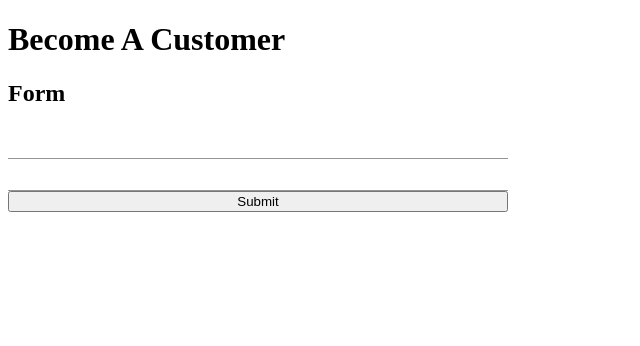
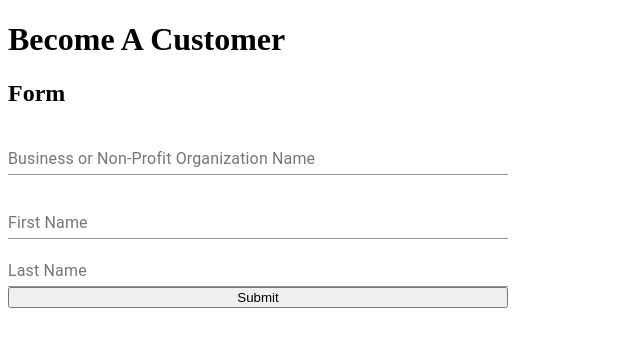
Before and after one commit to paulpladziewicz/forms, a Next.js app: page / in a window 1280 px wide. Shown: the top 346 px of the page, without its empty margins (0-640 px from the left). Built offline with nearby package versions, Linux system fonts and the light colour scheme.

Commit message:
added more fields

```diff
--- a/components/forms/BecomeACustomerForm.js
+++ b/components/forms/BecomeACustomerForm.js
@@ -9,8 +9,14 @@ const validationSchema = yup.object({
 		.email(),
 	businessName: yup
 		.string()
-		.required()
-		.max(10, 'Business name cannot be more than 10 characters.')
+		.required('Business name is required.')
+		.max(10, 'Business name cannot be more than 10 characters.'),
+	firstName: yup
+		.string()
+		.required('First name is required.'),
+	lastName: yup
+		.string()
+		.required('Last name is required.')
 });
 
 const BecomeACustomerForm = () => {
@@ -21,8 +27,9 @@ const BecomeACustomerForm = () => {
 				validateOnChange={true}
 				validationSchema={validationSchema}
 				initialValues={{
-					email: '',
-					businessName: ''
+					businessName: '',
+					firstName: '',
+					lastName: ''
 				}}
 				onSubmit={(values, { setSubmitting }) => {
 					setTimeout(() => {
@@ -43,21 +50,35 @@ const BecomeACustomerForm = () => {
 					}) => (
 					<form onSubmit={handleSubmit} style={{display: 'flex', flexDirection: 'column', width: '500px'}}>
 						<TextField
-							type="email"
-							name="email"
-							onChange={handleChange}
-							onBlur={handleBlur}
-							value={values.email}
-						/>
-						{errors.email && touched.email && errors.email}
-						<TextField
 							type="text"
 							name="businessName"
+							label="Business or Non-Profit Organization Name"
+							style={{marginBottom: '16px'}}
 							onChange={handleChange}
 							onBlur={handleBlur}
 							value={values.businessName}
 						/>
 						{errors.businessName && touched.businessName && errors.businessName}
+						{/*// dfds*/}
+						{/*//*/}
+						<TextField
+							type="text"
+							name="firstName"
+							label="First Name"
+							onChange={handleChange}
+							onBlur={handleBlur}
+							value={values.firstName}
+						/>
+						{errors.firstName && touched.firstName && errors.firstName}
+						<TextField
+							type="text"
+							name="lastName"
+							label="Last Name"
+							onChange={handleChange}
+							onBlur={handleBlur}
+							value={values.lastName}
+						/>
+						{errors.lastName && touched.lastName && errors.lastName}
 						<button type="submit" disabled={isSubmitting}>
 							Submit
 						</button>
```
